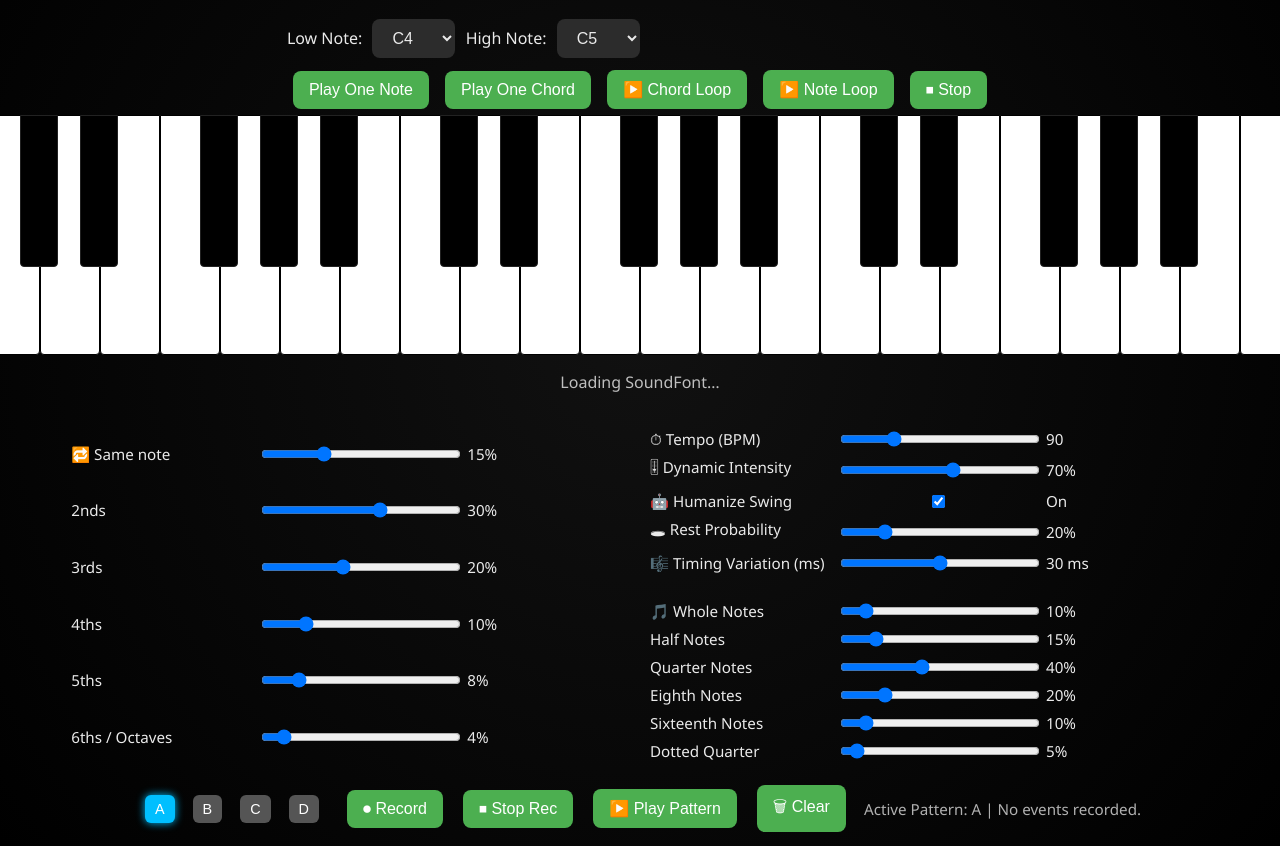
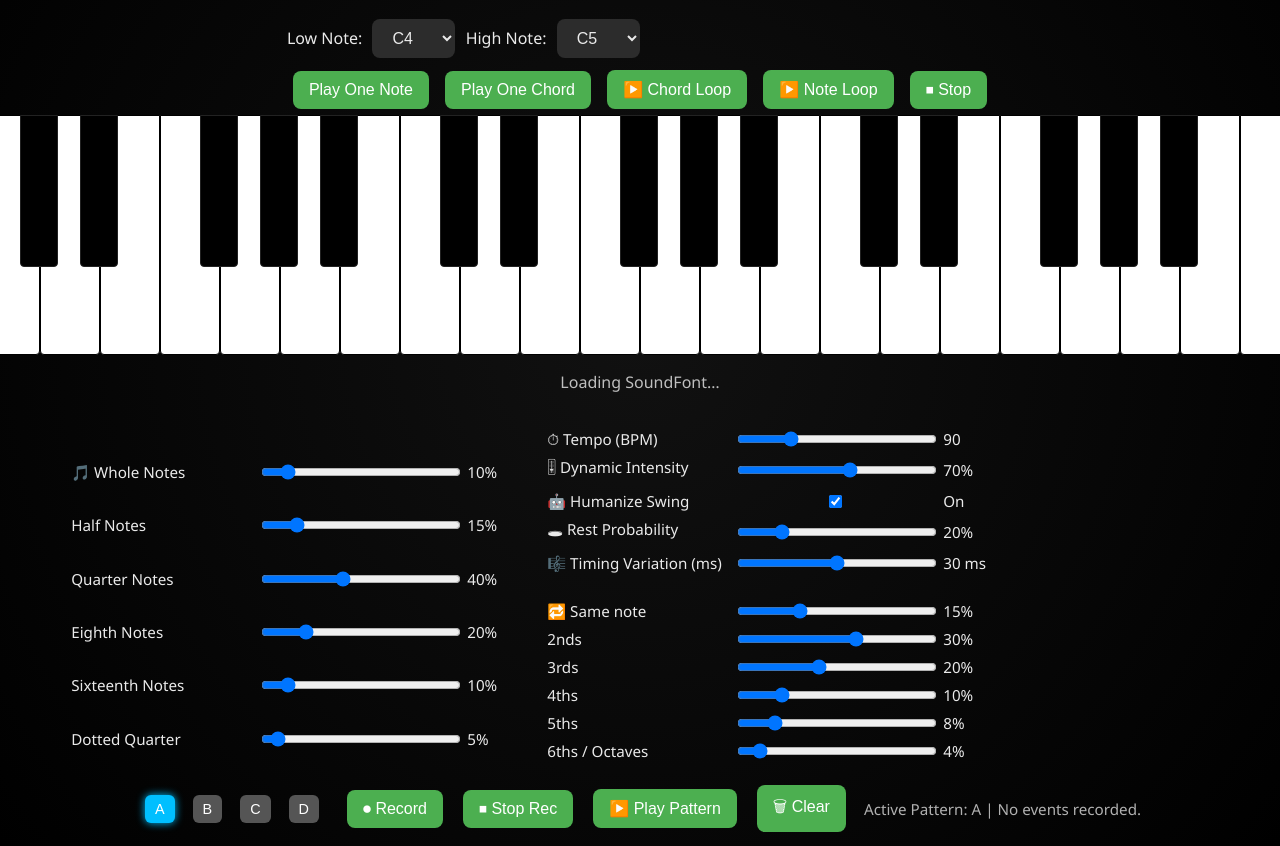
Before and after one commit to WHWONE/wed, a plain HTML site: page index.html in a window 1280 px wide. Shown: the part 170-1016 px from the top of the page. Drawn offline with Linux system fonts and the light colour scheme; a script that the page names is missing.

Commit message:
Add files via upload

```diff
--- a/index.html
+++ b/index.html
@@ -211,31 +211,24 @@
   <!-- Two-column Control Panel -->
   <div id="controlPanel">
 
-    <!-- 🎚 Interval Mixer (Left Column) -->
-    <div id="intervalMixer">
-      <label for="w0">🔁 Same note</label>
-      <input type="range" id="w0" min="0" max="50" value="15"><span id="v0">15%</span>
-      <label for="w2">2nds</label>
-      <input type="range" id="w2" min="0" max="50" value="30"><span id="v2">30%</span>
-      <label for="w3">3rds</label>
-      <input type="range" id="w3" min="0" max="50" value="20"><span id="v3">20%</span>
-      <label for="w5">4ths</label>
-      <input type="range" id="w5" min="0" max="50" value="10"><span id="v5">10%</span>
-      <label for="w7">5ths</label>
-      <input type="range" id="w7" min="0" max="50" value="8"><span id="v7">8%</span>
-      <label for="w9">6ths / Octaves</label>
-      <input type="range" id="w9" min="0" max="50" value="4"><span id="v9">4%</span>
+    <!-- 🎵 Duration Probability (Left Column) -->
+    <div id="durationMixer">
+      <label>🎵 Whole Notes</label><input type="range" id="durWhole" min="0" max="100" value="10"><span id="valWhole">10%</span>
+      <label>Half Notes</label><input type="range" id="durHalf" min="0" max="100" value="15"><span id="valHalf">15%</span>
+      <label>Quarter Notes</label><input type="range" id="durQuarter" min="0" max="100" value="40"><span id="valQuarter">40%</span>
+      <label>Eighth Notes</label><input type="range" id="durEighth" min="0" max="100" value="20"><span id="valEighth">20%</span>
+      <label>Sixteenth Notes</label><input type="range" id="durSixteenth" min="0" max="100" value="10"><span id="valSixteenth">10%</span>
+      <label>Dotted Quarter</label><input type="range" id="durDottedQuarter" min="0" max="100" value="5"><span id="valDottedQuarter">5%</span>
+      <!-- room for expansion: dotted eighths, dotted halves, etc. -->
     </div>
 
-    <!-- 🎛 Tempo & Dynamics (Right Column) -->
+    <!-- 🎛 Tempo, Dynamics, and Interval Mixer (Right Column) -->
     <div id="tempoDynamics">
       <label for="tempoSlider">⏱ Tempo (BPM)</label>
-      <input type="range" id="tempoSlider" min="40" max="240" value="90">
-      <span id="tempoValue">90</span>
+      <input type="range" id="tempoSlider" min="40" max="240" value="90"><span id="tempoValue">90</span>
 
       <label for="velocitySlider">🎚 Dynamic Intensity</label>
-      <input type="range" id="velocitySlider" min="0.3" max="1.0" value="0.7" step="0.01">
-      <span id="velocityValue">70%</span>
+      <input type="range" id="velocitySlider" min="0.3" max="1.0" value="0.7" step="0.01"><span id="velocityValue">70%</span>
 
       <label for="humanizeToggle">🤖 Humanize Swing</label>
       <input type="checkbox" id="humanizeToggle" checked><span>On</span>
@@ -246,19 +239,19 @@
       <label for="timingSlider">🎼 Timing Variation (ms)</label>
       <input type="range" id="timingSlider" min="0" max="60" value="30"><span id="timingValue">30 ms</span>
 
-      <!-- 🎵 Duration Probability Sliders -->
-      <div id="durationMixer">
-        <label>🎵 Whole Notes</label><input type="range" id="durWhole" min="0" max="100" value="10"><span id="valWhole">10%</span>
-        <label>Half Notes</label><input type="range" id="durHalf" min="0" max="100" value="15"><span id="valHalf">15%</span>
-        <label>Quarter Notes</label><input type="range" id="durQuarter" min="0" max="100" value="40"><span id="valQuarter">40%</span>
-        <label>Eighth Notes</label><input type="range" id="durEighth" min="0" max="100" value="20"><span id="valEighth">20%</span>
-        <label>Sixteenth Notes</label><input type="range" id="durSixteenth" min="0" max="100" value="10"><span id="valSixteenth">10%</span>
-        <label>Dotted Quarter</label><input type="range" id="durDottedQuarter" min="0" max="100" value="5"><span id="valDottedQuarter">5%</span>
+      <!-- 🎚 Interval Mixer embedded here -->
+      <div id="intervalMixer" style="margin-top:20px;">
+        <label for="w0">🔁 Same note</label><input type="range" id="w0" min="0" max="50" value="15"><span id="v0">15%</span>
+        <label for="w2">2nds</label><input type="range" id="w2" min="0" max="50" value="30"><span id="v2">30%</span>
+        <label for="w3">3rds</label><input type="range" id="w3" min="0" max="50" value="20"><span id="v3">20%</span>
+        <label for="w5">4ths</label><input type="range" id="w5" min="0" max="50" value="10"><span id="v5">10%</span>
+        <label for="w7">5ths</label><input type="range" id="w7" min="0" max="50" value="8"><span id="v7">8%</span>
+        <label for="w9">6ths / Octaves</label><input type="range" id="w9" min="0" max="50" value="4"><span id="v9">4%</span>
       </div>
     </div>
   </div>
 
-  <!-- 🎼 Pattern Memory Controls -->
+<!-- 🎼 Pattern Memory Controls -->
   <div id="patternControls">
     <div id="patternBank">
       <button class="patternSlot active" data-slot="A">A</button>
```
